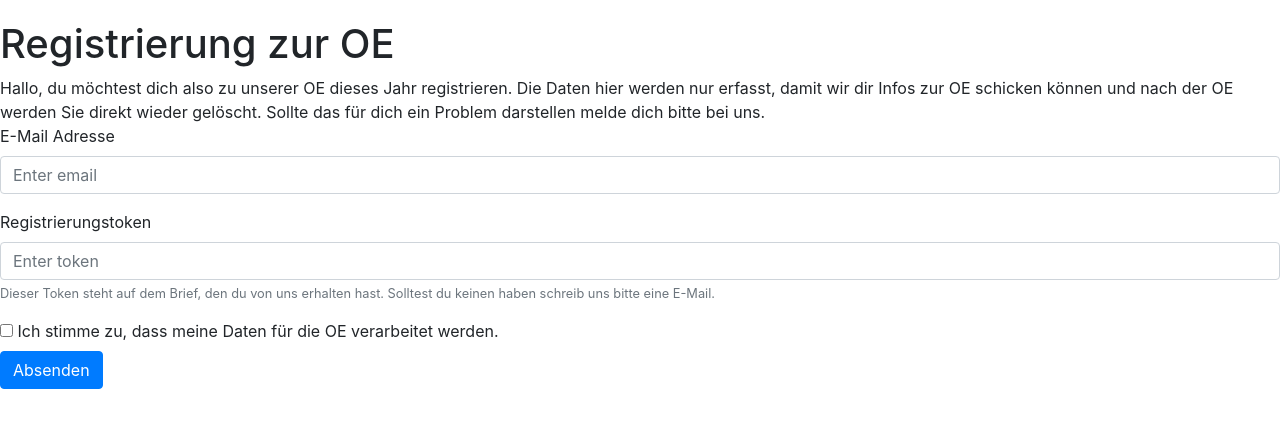
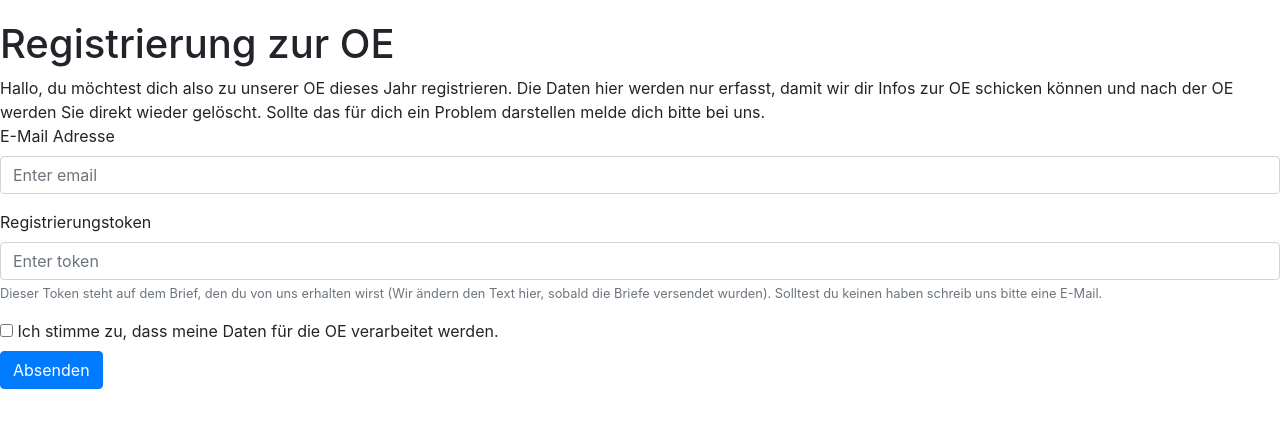
Before and after one commit to GinaMuuss/oe-2020, a Flask app: page /register in a window 1280 px wide. Shown: the top 428 px of the page. Run offline with Flask 2, Linux system fonts and the light colour scheme; some libraries are stand-ins or nearby versions.

Commit message:
added hint about letters not having been send yet

```diff
--- a/templates/register.html
+++ b/templates/register.html
@@ -42,7 +42,7 @@
 				<input type="string" class="form-control" id="token" aria-describedby="tokenHelp"
 					placeholder="Enter token" name="token">
 				<small id="tokenHelp" class="form-text text-muted">Dieser Token steht auf dem Brief, den du von uns
-					erhalten hast. Solltest du keinen haben schreib uns bitte eine E-Mail.</small>
+					erhalten wirst (Wir ändern den Text hier, sobald die Briefe versendet wurden). Solltest du keinen haben schreib uns bitte eine E-Mail.</small>
 			</div>
 			<div class="checkbox">
 				<label>
```
